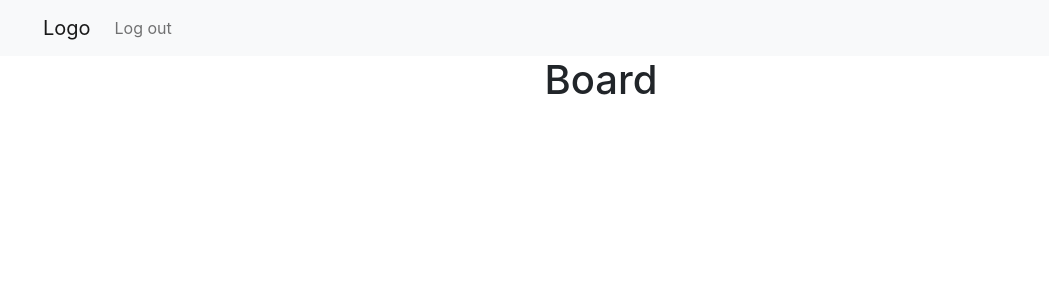
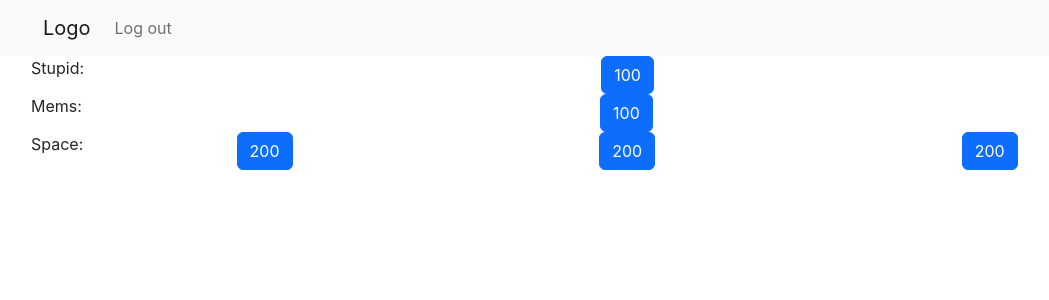
Before and after one commit to sucelius/your-game, a React (Create React App) app in the folder client/: page / in a window 1280 px wide. Shown: the top 300 px of the page, without its empty margins (39-1088 px from the left). Built offline with nearby package versions, Linux system fonts and the light colour scheme.

Commit message:
ugly sheet with buttons

```diff
--- a/client/src/components/GameBoard/GameBoard.jsx
+++ b/client/src/components/GameBoard/GameBoard.jsx
@@ -1,13 +1,48 @@
 import React from "react";
 import { useSelector } from "react-redux";
 
+import Container from "react-bootstrap/Container";
+import Row from "react-bootstrap/Row";
+import Col from "react-bootstrap/Col";
+import Button from "react-bootstrap/Button";
 
 export function GameBoard() {
-    const games = useSelector((state) => state.games)
+  const questions = useSelector((state) => state.questions);
 
-    console.log(games)
 
-    return(
-        <h1>Board</h1>
-    )
+
+  return (
+    <Container>
+      <Row>
+      Stupid:
+        {questions.map((question) => {
+            if (question.category === 'Stupid') {
+                return(
+                    <Col><Button>{question.points}</Button></Col>
+                )
+            }
+        })}
+      </Row>
+      <Row>
+        Mems:
+        {questions.map((question) => {
+            if (question.category === 'Mems') {
+                return(
+                    <Col><Button>{question.points}</Button></Col>
+                )
+            }
+        })}
+      </Row>
+      <Row>
+      Space:
+      {questions.map((question) => {
+            if (question.category === 'Space') {
+                return(
+                    <Col><Button>{question.points}</Button></Col>
+                )
+            }
+        })}
+      </Row>
+    </Container>
+  );
 }
--- a/client/src/store/reducers.js
+++ b/client/src/store/reducers.js
@@ -21,7 +21,40 @@ const initialState = {
     points: 100,
     category: 'Stupid'
 
-  }],
+  },
+  {
+    id:2,
+    question: 'What????',
+    answer: 'Answer is oops',
+    points: 100,
+    category: 'Mems'
+
+  },
+  {
+    id:2,
+    question: 'What????',
+    answer: 'Answer is oops',
+    points: 200,
+    category: 'Space'
+
+  },
+  {
+    id:2,
+    question: 'What????',
+    answer: 'Answer is oops',
+    points: 200,
+    category: 'Space'
+
+  },
+  {
+    id:2,
+    question: 'What????',
+    answer: 'Answer is oops',
+    points: 200,
+    category: 'Space'
+
+  }
+],
   isLoading: false,
   isAuth: false,
   error: null,
```
